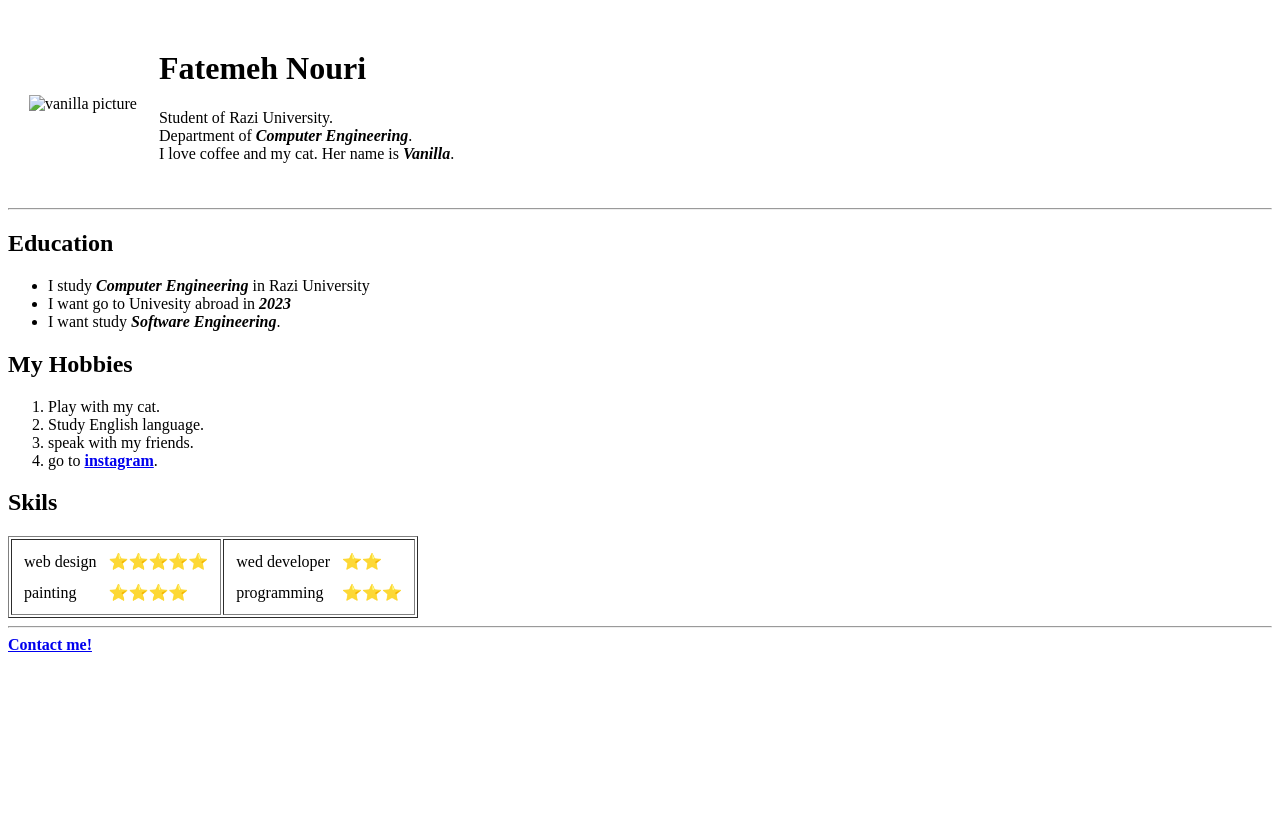
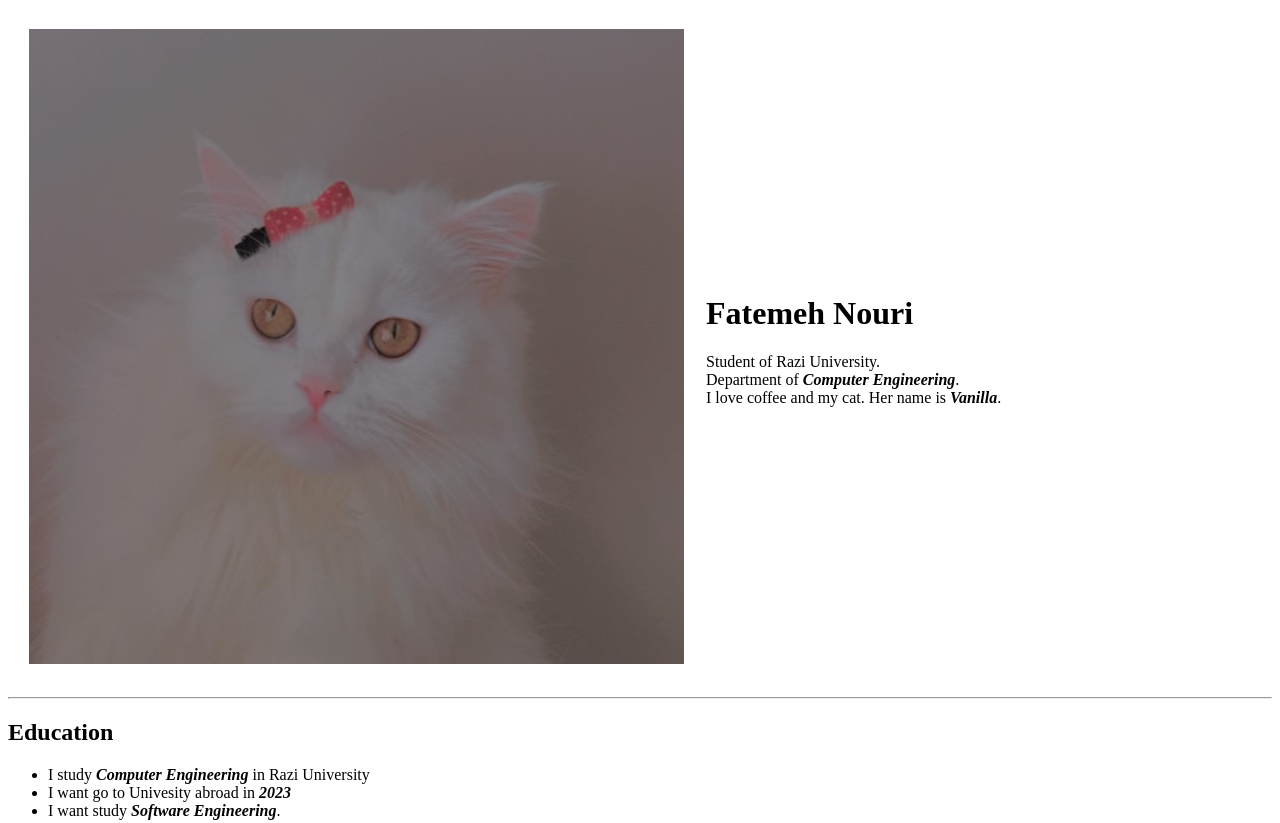
Before and after one commit to fifi-no/cv, a plain HTML site: page index.html in a window 1280 px wide. Shown: the top 823 px of the page. Before the commit the page ends 800 px from the top, so only its background shows below. Drawn offline with Linux system fonts and the light colour scheme; the site is published under a folder, as on GitHub Pages, so addresses that start at the root find nothing.

Commit message:
Update index.html

```diff
--- a/index.html
+++ b/index.html
@@ -9,7 +9,7 @@
 <body>
   <table cellspacing="20">
     <tr>
-      <td><img src="/image/LDFN5973.jpg" alt="vanilla picture"></td>
+      <td><img src="image/LDFN5973.jpg" alt="vanilla picture"></td>
       <td>
         <h1>Fatemeh Nouri</h1>
         <p>Student of Razi University.<br>Department of <em><strong>Computer Engineering</strong></em>.
```
